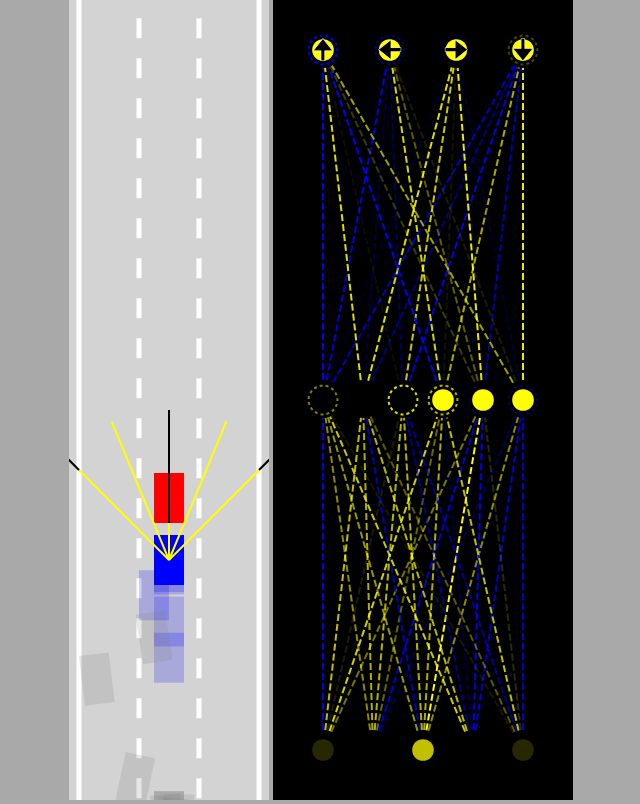
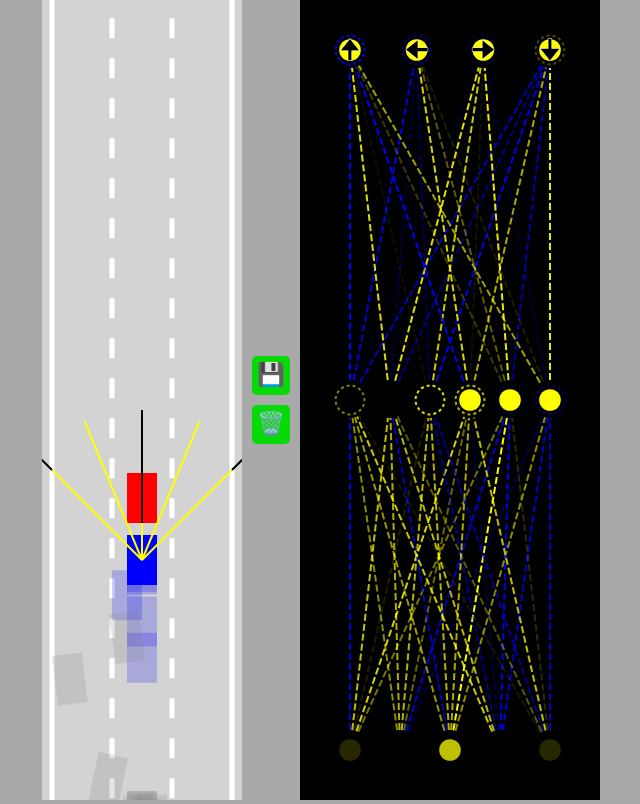
Before and after one commit to aditya-2k23/Virtual-Car-Auto-Driving-App-Phase-1, a plain HTML site: page index.html in a window 1280 px wide. Shown: the whole page, without its empty margins (319-959 px from the left). Drawn offline with Linux system fonts and the light colour scheme.

Commit message:
save and discarding the best car

```diff
--- a/index.html
+++ b/index.html
@@ -8,6 +8,10 @@
 
 <body>
   <canvas id="carCanvas"></canvas>
+  <div id="verticalButtons">
+    <button onclick="save()">💾</button>
+    <button onclick="discard()">🗑️</button>
+  </div>
   <canvas id="networkCanvas"></canvas>
 
   <script src="scripts/visualizer.js"></script>
--- a/scripts/script.js
+++ b/scripts/script.js
@@ -11,9 +11,22 @@ const road = new Road(carCanvas.width / 2, carCanvas.width * 0.9);
 const N = 100;
 const cars = generateCars(N);
 
+let bestCar = cars[0];
+if (localStorage.getItem("bestBrain")) {
+  bestCar.brain = JSON.parse(localStorage.getItem("bestBrain"));
+}
+
 const traffic = [new Car(road.getLaneCenter(1), -100, 30, 50, "DUMMY", 2)];
 
 animate();
+
+function save() {
+  localStorage.setItem("bestBrain", JSON.stringify(bestCar.brain));
+}
+
+function discard() {
+  localStorage.removeItem("bestBrain");
+}
 
 function generateCars(N) {
   const cars = [];
@@ -30,7 +43,7 @@ function animate(time) {
   for (let i = 0; i < cars.length; i++) {
     cars[i].update(road.borders, traffic);
   }
-  const bestCar = cars.find((c) => c.y == Math.min(...cars.map((c) => c.y)));
+  bestCar = cars.find((c) => c.y == Math.min(...cars.map((c) => c.y)));
 
   carCanvas.height = window.innerHeight;
   networkCanvas.height = window.innerHeight;
--- a/style.css
+++ b/style.css
@@ -2,7 +2,29 @@ body {
   margin: 0;
   background-color: darkgray;
   overflow: hidden;
-  text-align: center;
+  display: flex;
+  justify-content: center;
+  align-items: center;
+}
+
+#verticalButtons {
+  display: flex;
+  flex-direction: column;
+}
+
+button {
+  border: none;
+  border-radius: 5px;
+  padding: 5px 5px 7px 5px;
+  margin: 5px 10px;
+  font-size: 1.4rem;
+  cursor: pointer;
+  background-color: rgb(7, 218, 7);
+  transition: all 0.3s ease;
+}
+
+button:hover {
+  background-color: lightgreen;
 }
 
 #networkCanvas {
```
